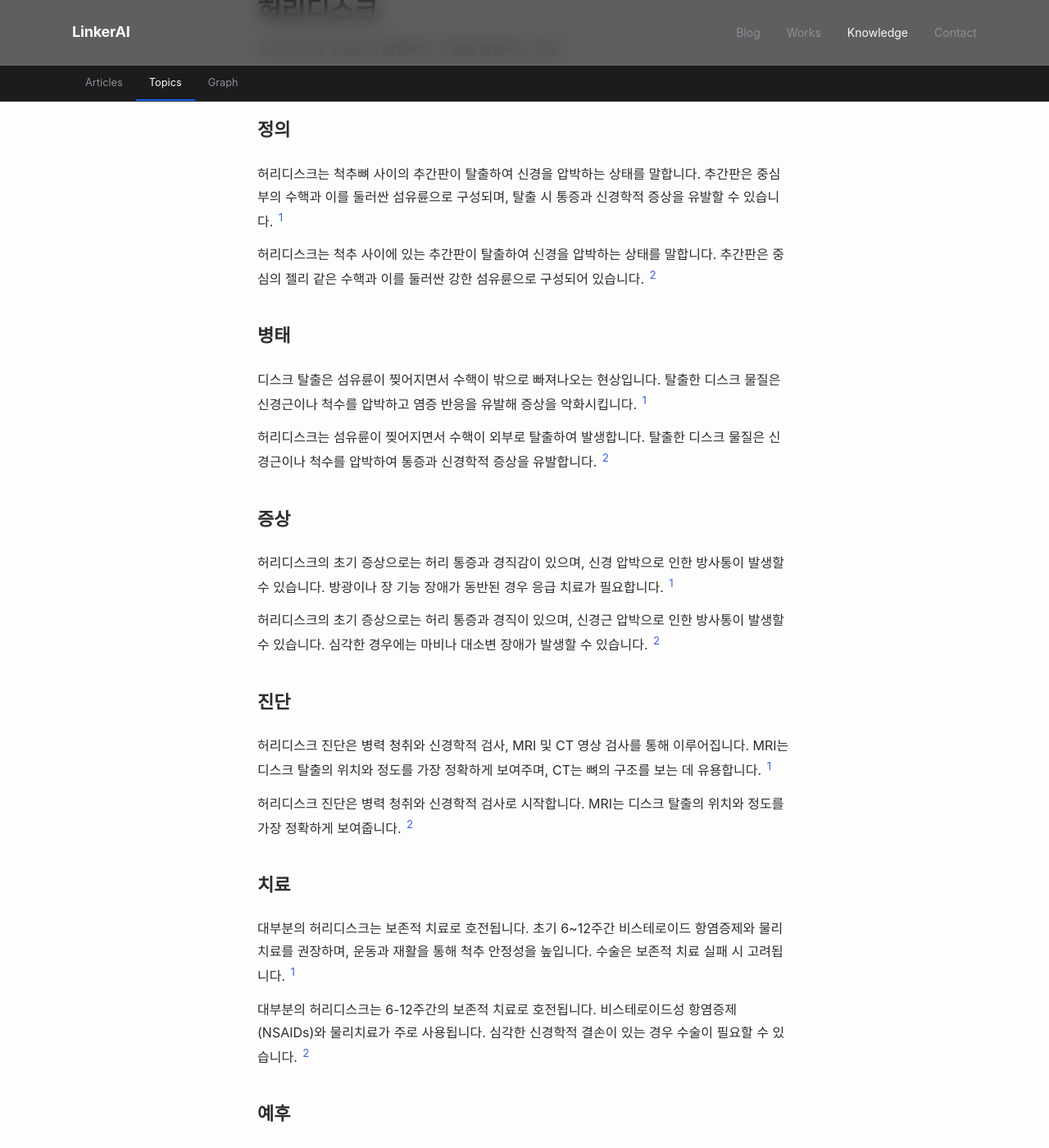
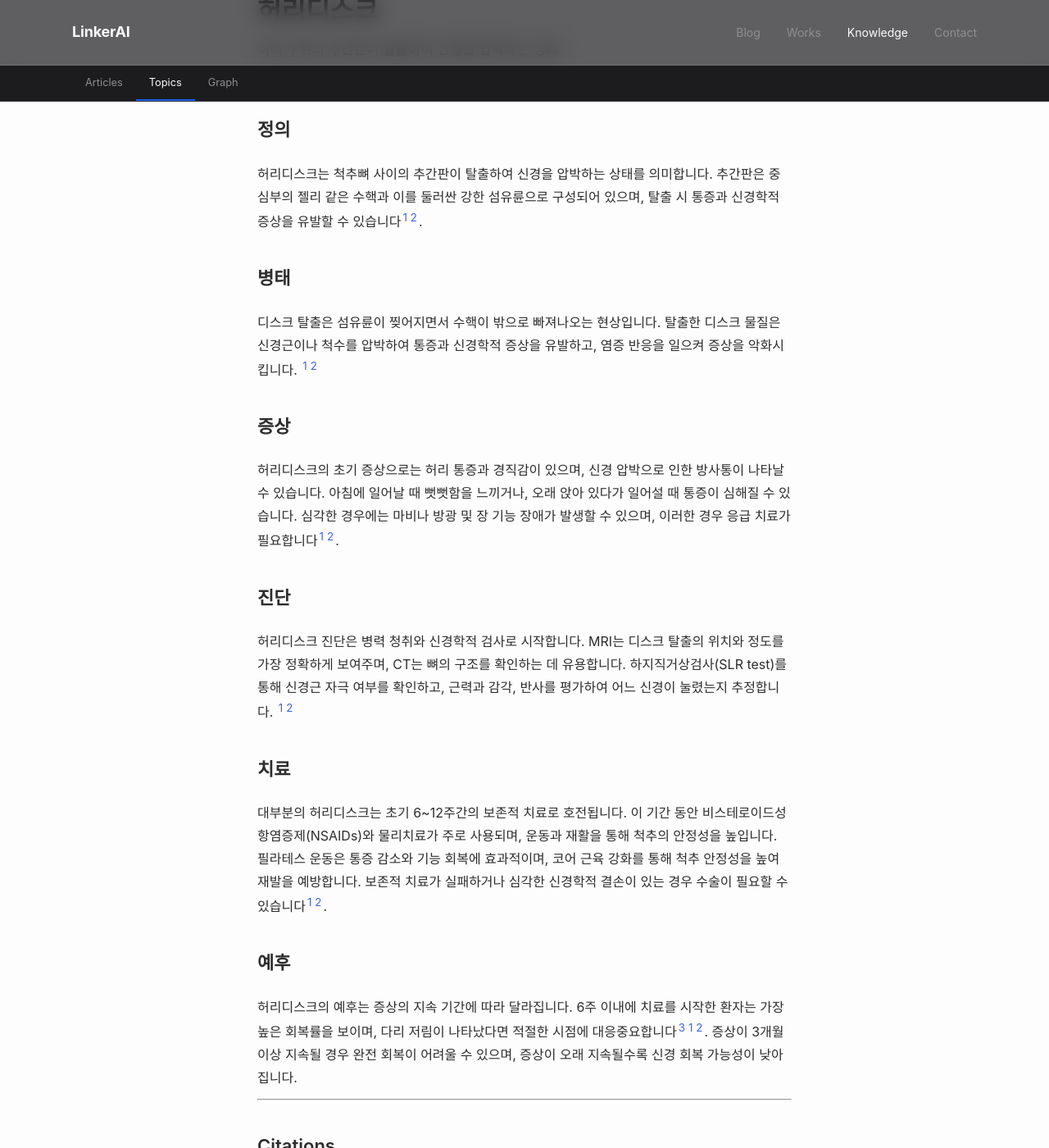
Before and after one commit to feelharmony/linkare-medical-knowledge, a Jekyll site: the page built from conditions/lumbar-disc-herniation.md, in a window 1280 px wide and 1400 px high, scrolled down 261 px. Shown: the whole window at 82% size. Built offline with Jekyll 4.4.1, drawn with Linux system fonts in a browser that asks for light colours; some web fonts are replaced; some of the changed text lies outside the part shown.

Commit message:
auto-sync entity: 허리디스크 (lumbar-disc-herniation) — finalize

```diff
--- a/conditions/lumbar-disc-herniation.md
+++ b/conditions/lumbar-disc-herniation.md
@@ -5,47 +5,34 @@ entity_type: condition
 permalink: /conditions/lumbar-disc-herniation/
 title: 허리디스크
 description: 허리 부위의 추간판이 탈출하여 신경을 압박하는 상태
-last_reviewed: '2026-04-23'
+last_reviewed: '2026-04-25'
 source_count: 2
-version: 3
+version: 4
 ---
 ## 정의
-허리디스크는 척추뼈 사이의 추간판이 탈출하여 신경을 압박하는 상태를 말합니다. 추간판은 중심부의 수핵과 이를 둘러싼 섬유륜으로 구성되며, 탈출 시 통증과 신경학적 증상을 유발할 수 있습니다. [^1]
-
-허리디스크는 척추 사이에 있는 추간판이 탈출하여 신경을 압박하는 상태를 말합니다. 추간판은 중심의 젤리 같은 수핵과 이를 둘러싼 강한 섬유륜으로 구성되어 있습니다. [^2]
+허리디스크는 척추뼈 사이의 추간판이 탈출하여 신경을 압박하는 상태를 의미합니다. 추간판은 중심부의 젤리 같은 수핵과 이를 둘러싼 강한 섬유륜으로 구성되어 있으며, 탈출 시 통증과 신경학적 증상을 유발할 수 있습니다[^1][^2].
 
 ## 병태
-디스크 탈출은 섬유륜이 찢어지면서 수핵이 밖으로 빠져나오는 현상입니다. 탈출한 디스크 물질은 신경근이나 척수를 압박하고 염증 반응을 유발해 증상을 악화시킵니다. [^1]
-
-허리디스크는 섬유륜이 찢어지면서 수핵이 외부로 탈출하여 발생합니다. 탈출한 디스크 물질은 신경근이나 척수를 압박하여 통증과 신경학적 증상을 유발합니다. [^2]
+디스크 탈출은 섬유륜이 찢어지면서 수핵이 밖으로 빠져나오는 현상입니다. 탈출한 디스크 물질은 신경근이나 척수를 압박하여 통증과 신경학적 증상을 유발하고, 염증 반응을 일으켜 증상을 악화시킵니다. [^1][^2]
 
 ## 증상
-허리디스크의 초기 증상으로는 허리 통증과 경직감이 있으며, 신경 압박으로 인한 방사통이 발생할 수 있습니다. 방광이나 장 기능 장애가 동반된 경우 응급 치료가 필요합니다. [^1]
-
-허리디스크의 초기 증상으로는 허리 통증과 경직이 있으며, 신경근 압박으로 인한 방사통이 발생할 수 있습니다. 심각한 경우에는 마비나 대소변 장애가 발생할 수 있습니다. [^2]
+허리디스크의 초기 증상으로는 허리 통증과 경직감이 있으며, 신경 압박으로 인한 방사통이 나타날 수 있습니다. 아침에 일어날 때 뻣뻣함을 느끼거나, 오래 앉아 있다가 일어설 때 통증이 심해질 수 있습니다. 심각한 경우에는 마비나 방광 및 장 기능 장애가 발생할 수 있으며, 이러한 경우 응급 치료가 필요합니다[^1][^2].
 
 ## 진단
-허리디스크 진단은 병력 청취와 신경학적 검사, MRI 및 CT 영상 검사를 통해 이루어집니다. MRI는 디스크 탈출의 위치와 정도를 가장 정확하게 보여주며, CT는 뼈의 구조를 보는 데 유용합니다. [^1]
-
-허리디스크 진단은 병력 청취와 신경학적 검사로 시작합니다. MRI는 디스크 탈출의 위치와 정도를 가장 정확하게 보여줍니다. [^2]
+허리디스크 진단은 병력 청취와 신경학적 검사로 시작합니다. MRI는 디스크 탈출의 위치와 정도를 가장 정확하게 보여주며, CT는 뼈의 구조를 확인하는 데 유용합니다. 하지직거상검사(SLR test)를 통해 신경근 자극 여부를 확인하고, 근력과 감각, 반사를 평가하여 어느 신경이 눌렸는지 추정합니다. [^1][^2]
 
 ## 치료
-대부분의 허리디스크는 보존적 치료로 호전됩니다. 초기 6~12주간 비스테로이드 항염증제와 물리치료를 권장하며, 운동과 재활을 통해 척추 안정성을 높입니다. 수술은 보존적 치료 실패 시 고려됩니다. [^1]
-
-대부분의 허리디스크는 6-12주간의 보존적 치료로 호전됩니다. 비스테로이드성 항염증제(NSAIDs)와 물리치료가 주로 사용됩니다. 심각한 신경학적 결손이 있는 경우 수술이 필요할 수 있습니다. [^2]
+대부분의 허리디스크는 초기 6~12주간의 보존적 치료로 호전됩니다. 이 기간 동안 비스테로이드성 항염증제(NSAIDs)와 물리치료가 주로 사용되며, 운동과 재활을 통해 척추의 안정성을 높입니다. 필라테스 운동은 통증 감소와 기능 회복에 효과적이며, 코어 근육 강화를 통해 척추 안정성을 높여 재발을 예방합니다. 보존적 치료가 실패하거나 심각한 신경학적 결손이 있는 경우 수술이 필요할 수 있습니다[^1][^2].
 
 ## 예후
-허리디스크의 예후는 증상의 지속 기간에 따라 달라집니다. 6주 이내에 치료를 시작한 환자의 회복률이 가장 높으며, 3개월 이상 지속된 경우 완전 회복이 어려울 수 있습니다. [^1]
-
----
-
-증상이 오래 지속될수록 신경 회복 가능성이 낮아집니다. 6주 이내에 치료를 시작한 환자들이 가장 높은 회복률을 보입니다. [^2]
+허리디스크의 예후는 증상의 지속 기간에 따라 달라집니다. 6주 이내에 치료를 시작한 환자는 가장 높은 회복률을 보이며, 다리 저림이 나타났다면 적절한 시점에 대응중요합니다[^3][^1][^2]. 증상이 3개월 이상 지속될 경우 완전 회복이 어려울 수 있으며, 증상이 오래 지속될수록 신경 회복 가능성이 낮아집니다.
 
 ---
 
 ## Citations
 [^1]: [ansimpainfree.kr/blog/df09dd16-391f-4453-a8f3-2e241f254522](https://ansimpainfree.kr/blog/df09dd16-391f-4453-a8f3-2e241f254522)
 [^2]: [ansimpainfree.kr/en/blog/herniated-lumbar-disc-causes-symptoms-diagnosis](https://ansimpainfree.kr/en/blog/herniated-lumbar-disc-causes-symptoms-diagnosis)
+[^3]: [ansimpainfree.kr/knowledge/leg-pain-before-back-pain-herniated-disk](https://ansimpainfree.kr/knowledge/leg-pain-before-back-pain-herniated-disk)
 
 ## Changelog
 - 2026-04-21 v2: 정의 new, 병태 new, 증상 new, 진단 new, 치료 new, 예후 new
```
